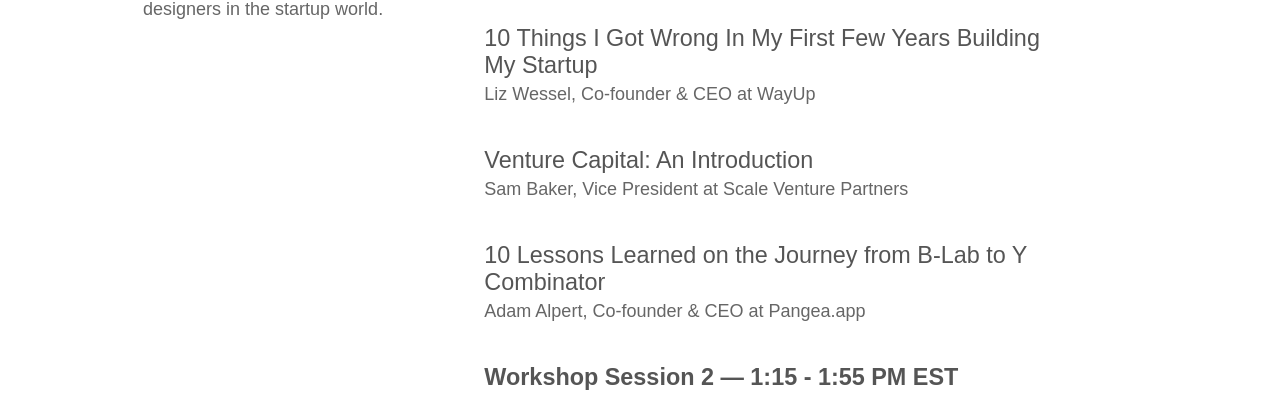
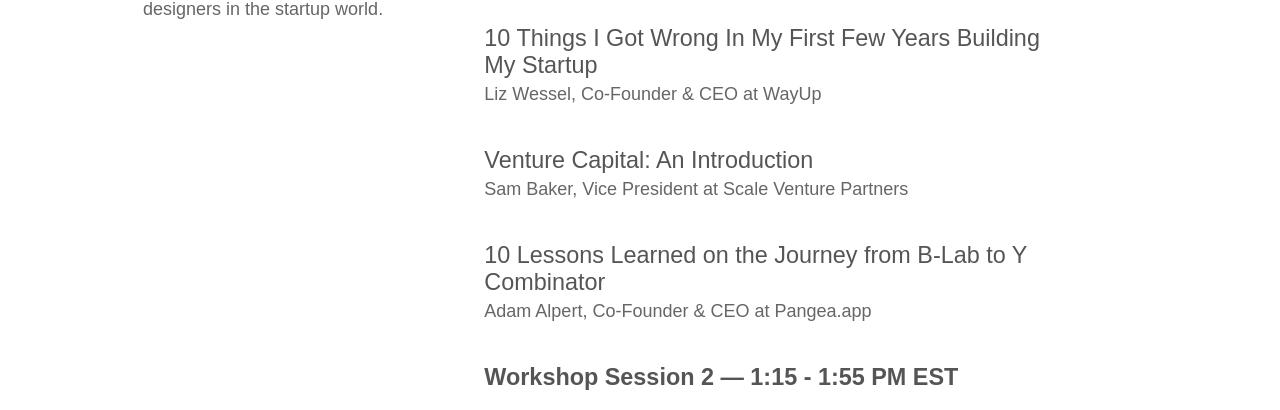
Before and after one commit to startupatbrown/startupatbrown.github.io, a Jekyll site: the page built from index.html, in a window 1280 px wide and 900 px high, scrolled down 5161 px. Shown: the part 176-586 px from the top of the window. Built offline with Jekyll 4.4.1, drawn with Linux system fonts in a browser that asks for light colours; nearby versions of some CDN libraries; library files that are not in the unit come from our copies.

```diff
--- a/index.html
+++ b/index.html
@@ -314,13 +314,13 @@ css:
 
 
           <h3>10 Things I Got Wrong In My First Few Years Building My Startup</h3>
-          <p>Liz Wessel, Co-founder & CEO at WayUp</p>
+          <p>Liz Wessel, Co-Founder & CEO at WayUp</p>
 
           <h3>Venture Capital: An Introduction</h3>
           <p>Sam Baker, Vice President at Scale Venture Partners</p>
 
           <h3>10 Lessons Learned on the Journey from B-Lab to Y Combinator</h3>
-          <p>Adam Alpert, Co-founder & CEO at Pangea.app</p>
+          <p>Adam Alpert, Co-Founder & CEO at Pangea.app</p>
 
 
           <h3 style="font-weight: bold">Workshop Session 2 — 1:15 - 1:55 PM EST</h3>
```
